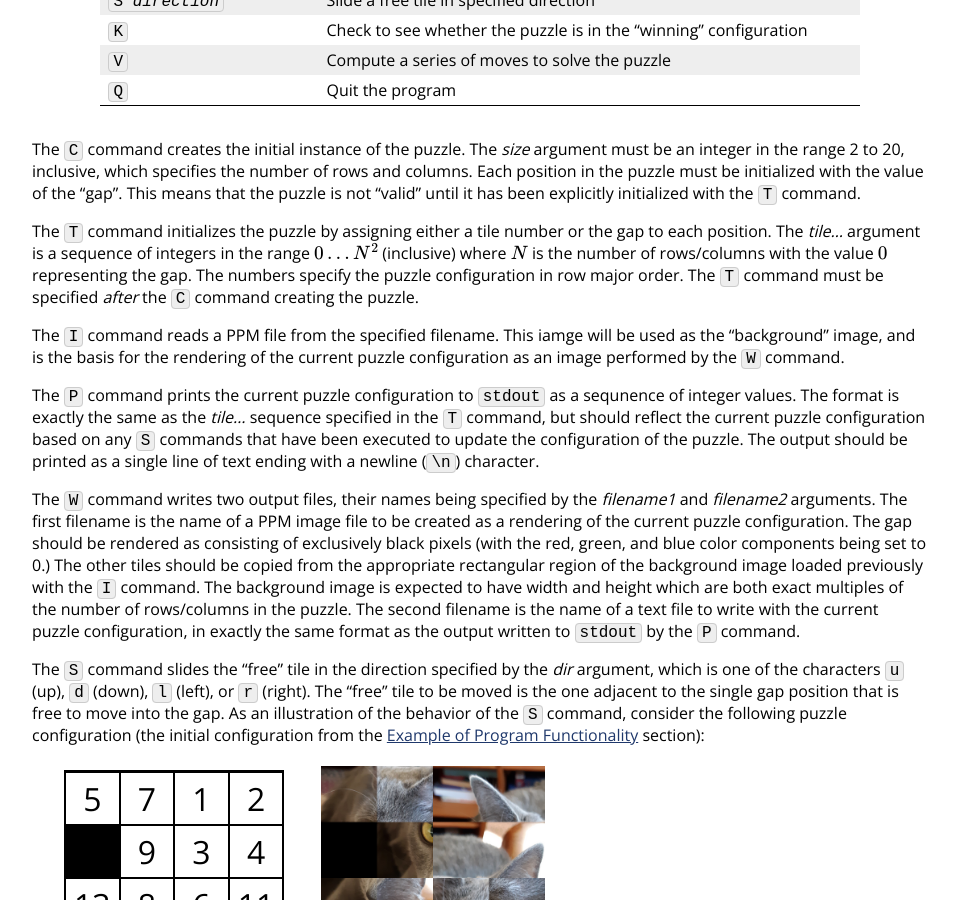
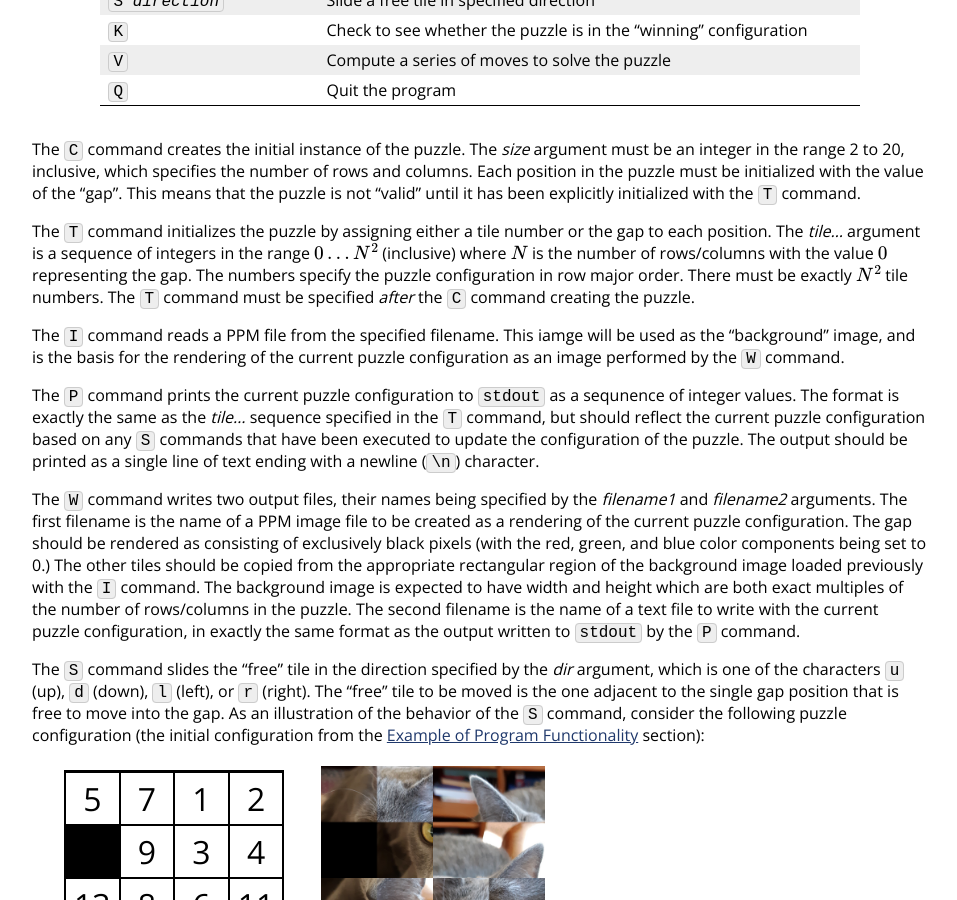
Before and after one commit to vivek-booshan/cs220-sp23, a Jekyll site: the page built from assign/midterm.md, in a window 1280 px wide and 900 px high, scrolled down 5161 px. Shown: the whole window, without its empty margins (160-1117 px from the left). Built offline with Jekyll 4.4.1, drawn with Linux system fonts in a browser that asks for light colours; some web fonts are replaced; formulas are drawn with MathJax 3.

Commit message:
number of args expected for T command

```diff
--- a/assign/midterm.md
+++ b/assign/midterm.md
@@ -344,7 +344,8 @@ The `T` command initializes the puzzle by assigning either a tile number
 or the gap to each position. The <i>tile...</i> argument is a sequence
 of integers in the range $$0 \ldots N^{2}$$ (inclusive) where $$N$$ is the
 number of rows/columns with the value $$0$$ representing the gap. The numbers
-specify the puzzle configuration in row major order. The `T` command
+specify the puzzle configuration in row major order. There must be
+exactly $$N^{2}$$ tile numbers. The `T` command
 must be specified *after* the `C` command creating the puzzle.
 
 The `I` command reads a PPM file from the specified filename. This iamge
```
